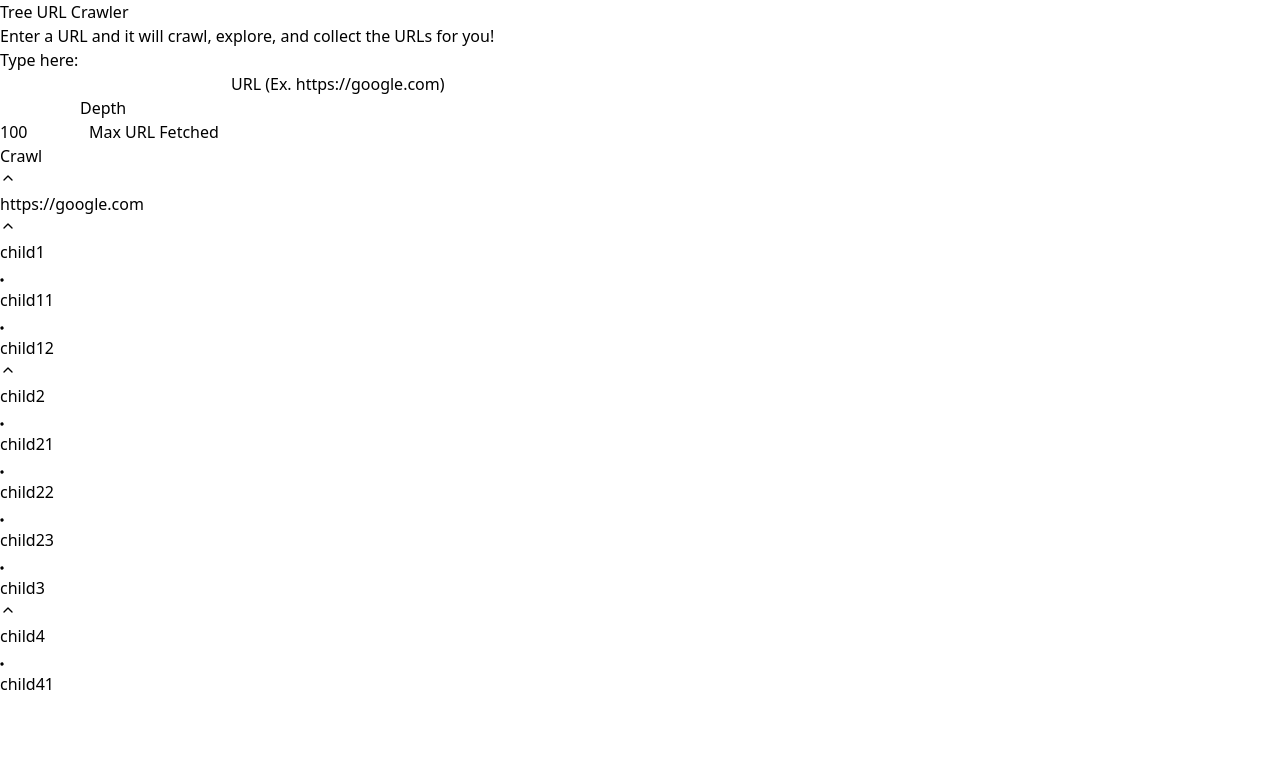
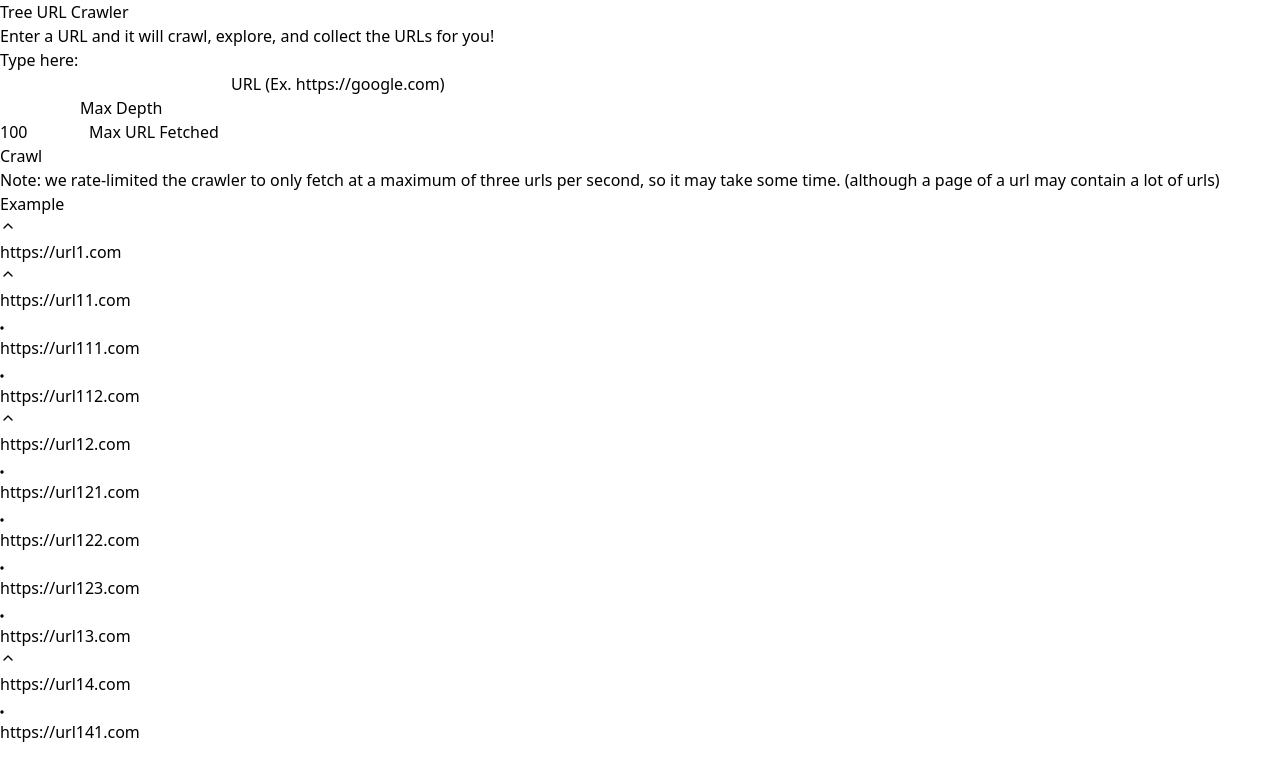
Before and after one commit to tsaqifammar/crawler-fe, a React (Vite) app: page / in a window 1280 px wide. Shown: the top 780 px of the page. Built offline with nearby package versions, Linux system fonts and the light colour scheme.

Commit message:
add: fetch crawl to backend

```diff
--- a/package.json
+++ b/package.json
@@ -9,6 +9,7 @@
     "preview": "vite preview"
   },
   "dependencies": {
+    "axios": "^1.3.5",
     "react": "^18.2.0",
     "react-dom": "^18.2.0",
     "react-hook-form": "^7.43.9",
--- a/src/App.tsx
+++ b/src/App.tsx
@@ -1,49 +1,51 @@
 import { useForm } from "react-hook-form";
 import TreeView from "./components/TreeView";
 import Input from "./components/Input";
+import { useCrawl } from "./hooks/useCrawl";
+import Spinner from "./components/Spinner";
 
-const testData: UrlInfo = {
-  url: "https://google.com",
+const exampleCrawlData: UrlInfo = {
+  url: "https://url1.com",
   childUrls: [
     {
-      url: "child1",
+      url: "https://url11.com",
       childUrls: [
         {
-          url: "child11",
+          url: "https://url111.com",
           childUrls: [],
         },
         {
-          url: "child12",
+          url: "https://url112.com",
           childUrls: [],
         },
       ],
     },
     {
-      url: "child2",
+      url: "https://url12.com",
       childUrls: [
         {
-          url: "child21",
+          url: "https://url121.com",
           childUrls: [],
         },
         {
-          url: "child22",
+          url: "https://url122.com",
           childUrls: [],
         },
         {
-          url: "child23",
+          url: "https://url123.com",
           childUrls: [],
         },
       ],
     },
     {
-      url: "child3",
+      url: "https://url13.com",
       childUrls: [],
     },
     {
-      url: "child4",
+      url: "https://url14.com",
       childUrls: [
         {
-          url: "child41",
+          url: "https://url141.com",
           childUrls: [],
         },
       ],
@@ -55,6 +57,8 @@
   /https?:\/\/(www\.)?[-a-zA-Z0-9@:%._\+~#=]{1,256}\.[a-zA-Z0-9()]{1,6}\b([-a-zA-Z0-9()@:%_\+.~#?&//=]*)/;
 
 function App() {
+  const { crawl, data: crawlData, isLoading, error } = useCrawl();
+
   const {
     register,
     handleSubmit,
@@ -65,9 +69,9 @@
     maxUrl: number;
   }>();
 
-  const onSubmit = handleSubmit((data) => {
-    console.log("data?", data)
-  });
+  const onSubmit = handleSubmit((data) =>
+    crawl(data.url, data.depth, data.maxUrl)
+  );
 
   return (
     <div className="min-h-screen bg-slate-950 font-mono text-white w-full">
@@ -78,7 +82,9 @@
         </p>
         <form onSubmit={onSubmit}>
           <div className="flex gap-4 items-center justify-start pb-2 flex-wrap lg:flex-nowrap">
-            <p className="min-w-max">Type here<span className="text-emerald-400 text-lg">:</span>{" "}</p>
+            <p className="min-w-max">
+              Type here<span className="text-emerald-400 text-lg">:</span>{" "}
+            </p>
             <Input
               label="URL (Ex. https://google.com)"
               className="flex-1"
@@ -89,7 +95,7 @@
               error={errors.url?.message}
             />
             <Input
-              label="Depth"
+              label="Max Depth"
               type="number"
               min={1}
               max={20}
@@ -112,8 +118,20 @@
               Crawl
             </button>
           </div>
+          <p className="italic text-xs text-gray-600">Note: we rate-limited the crawler to only fetch at a maximum of three urls per second, so it may take some time. (although a page of a url may contain a lot of urls)</p>
         </form>
-        <TreeView urlInfo={testData} />
+        {isLoading ? (
+          <Spinner />
+        ) : error ? (
+          <p className="text-red-400">{error}</p>
+        ) : crawlData == null ? (
+          <>
+            <p>Example</p>
+            <TreeView urlInfo={exampleCrawlData} />
+          </>
+        ) : (
+          <TreeView urlInfo={crawlData} />
+        )}
       </div>
     </div>
   );
--- /dev/null
+++ b/src/components/Spinner.tsx
@@ -0,0 +1,23 @@
+export default function Spinner() {
+  return (
+    <div role="status">
+      <svg
+        aria-hidden="true"
+        className="w-8 h-8 mr-2 text-gray-200 animate-spin dark:text-gray-600 fill-white"
+        viewBox="0 0 100 101"
+        fill="none"
+        xmlns="http://www.w3.org/2000/svg"
+      >
+        <path
+          d="M100 50.5908C100 78.2051 77.6142 100.591 50 100.591C22.3858 100.591 0 78.2051 0 50.5908C0 22.9766 22.3858 0.59082 50 0.59082C77.6142 0.59082 100 22.9766 100 50.5908ZM9.08144 50.5908C9.08144 73.1895 27.4013 91.5094 50 91.5094C72.5987 91.5094 90.9186 73.1895 90.9186 50.5908C90.9186 27.9921 72.5987 9.67226 50 9.67226C27.4013 9.67226 9.08144 27.9921 9.08144 50.5908Z"
+          fill="currentColor"
+        />
+        <path
+          d="M93.9676 39.0409C96.393 38.4038 97.8624 35.9116 97.0079 33.5539C95.2932 28.8227 92.871 24.3692 89.8167 20.348C85.8452 15.1192 80.8826 10.7238 75.2124 7.41289C69.5422 4.10194 63.2754 1.94025 56.7698 1.05124C51.7666 0.367541 46.6976 0.446843 41.7345 1.27873C39.2613 1.69328 37.813 4.19778 38.4501 6.62326C39.0873 9.04874 41.5694 10.4717 44.0505 10.1071C47.8511 9.54855 51.7191 9.52689 55.5402 10.0491C60.8642 10.7766 65.9928 12.5457 70.6331 15.2552C75.2735 17.9648 79.3347 21.5619 82.5849 25.841C84.9175 28.9121 86.7997 32.2913 88.1811 35.8758C89.083 38.2158 91.5421 39.6781 93.9676 39.0409Z"
+          fill="currentFill"
+        />
+      </svg>
+      <span className="sr-only">Loading...</span>
+    </div>
+  );
+}
--- /dev/null
+++ b/src/hooks/useCrawl.ts
@@ -0,0 +1,38 @@
+import axios from "axios";
+import { useState } from "react";
+
+export function useCrawl() {
+  const [data, setData] = useState<UrlInfo | null>(null);
+  const [isLoading, setIsloading] = useState(false);
+  const [error, setError] = useState("");
+
+  const crawl = (url: string, depth: number, maxUrl: number) => {
+    const API_URL = import.meta.env.VITE_API_URL || "http://localhost:8080";
+    setIsloading(true);
+    axios.get<UrlInfo>(`${API_URL}/crawl`, {
+      params: {
+        url,
+        depth,
+        maxUrl
+      }
+    }).then((res) => {
+      setData(res.data);
+      setError("");
+    }).catch((err) => {
+      if (typeof err === "string") {
+        setError(err);
+      } else {
+        setError("Something wrong happened");
+      }
+    }).finally(() => {
+      setIsloading(false);
+    })
+  };
+
+  return {
+    crawl,
+    data,
+    isLoading,
+    error,
+  };
+}
```
Also changed, not shown: 2 other files (tests, documents, lock files or other folders).
